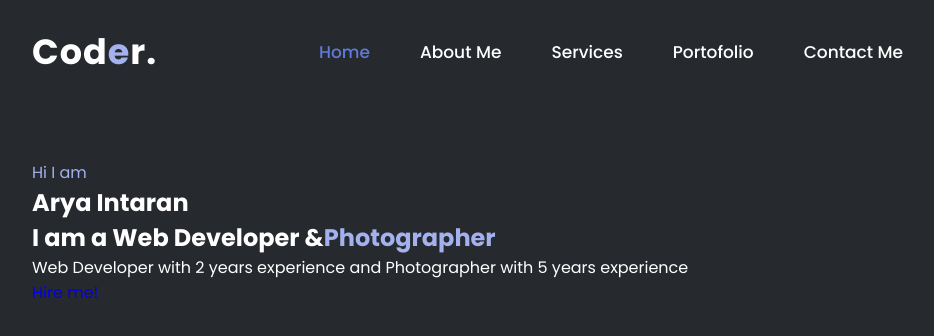
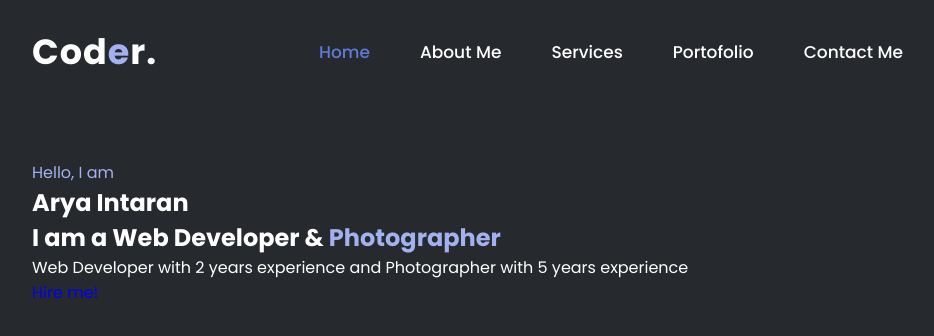
Before and after one commit to aryaintrn/porto-v2, a plain HTML site: page index.html in a window 1280 px wide. Shown: the whole page, without its empty margins (160-1094 px from the left). Drawn offline with nearby package versions, Linux system fonts and the light colour scheme.

Commit message:
Update index.html

```diff
--- a/index.html
+++ b/index.html
@@ -32,11 +32,11 @@
     <section class="home-pages" id="home">
         <div class="home-text">
             <div class="slider">
-                <span>Hi</span>
-                <span>I am</span>
+                <span class="first">Hello,</span>
+                <span class="second">I am</span>
             </div>
             <h1>Arya Intaran</h1>
-            <h2>I am a Web Developer &<span>Photographer</span></h2>
+            <h2>I am a Web Developer & <span>Photographer</span></h2>
             <p>Web Developer with 2 years experience and Photographer
             with 5 years experience</p>
             <div class="btn">
```
